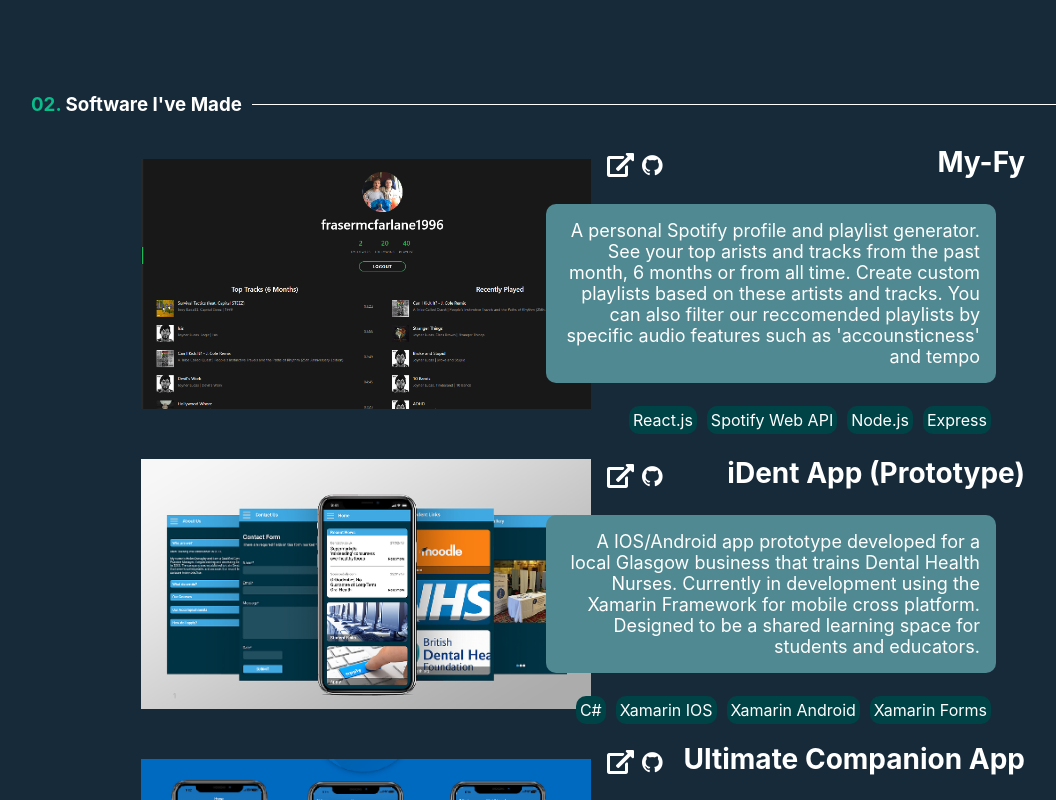
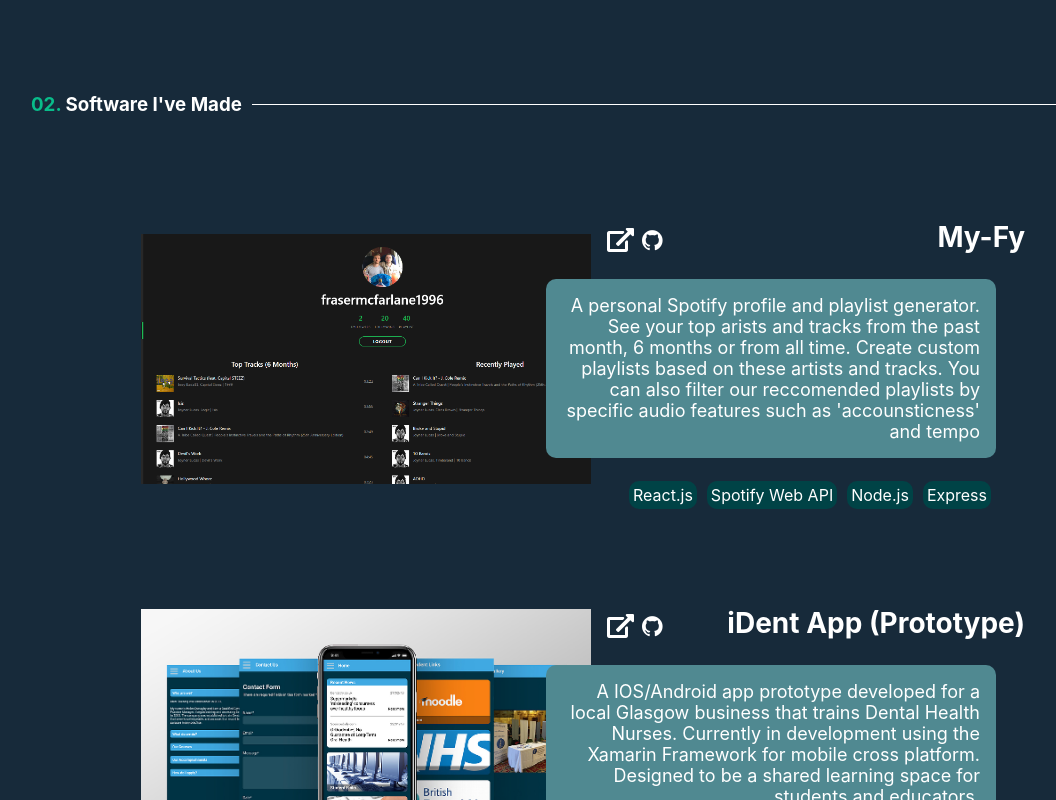
Before and after one commit to fmcfar200/personal-site, a React (Create React App) app: page / in a window 1280 px wide. Shown: the part 1440-2240 px from the top of the page, without its empty margins (49-1105 px from the left). Built offline with nearby package versions, Linux system fonts and the light colour scheme.

Commit message:
pic test

```diff
--- a/src/components/aboutMe.jsx
+++ b/src/components/aboutMe.jsx
@@ -6,7 +6,7 @@
 const AboutMe = () => {
   return (
     <div id="about_me_section" className="about-container">
-      <img className="headshot-image" src="headShot.jpg" alt="headshot"></img>
+      <img className="headshot-image" src="headshot.jpg" alt="headshot"></img>
       <div className="info-container">
         <Heading number="01" title="About Me" />
         <p>
--- a/src/styles/myProjects.css
+++ b/src/styles/myProjects.css
@@ -12,6 +12,8 @@
 
   align-content: center;
   justify-content: center;
+
+  margin: 75px 0;
 }
 
 .project-container img {
```
